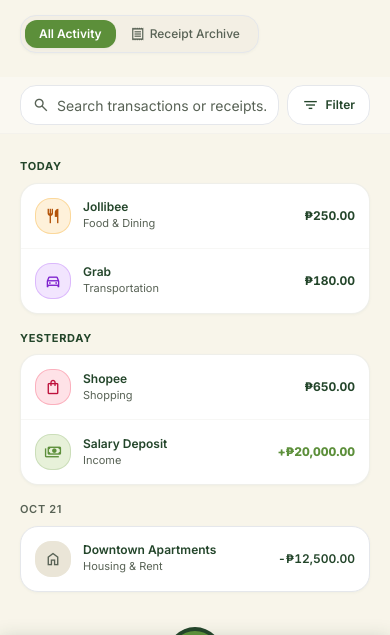
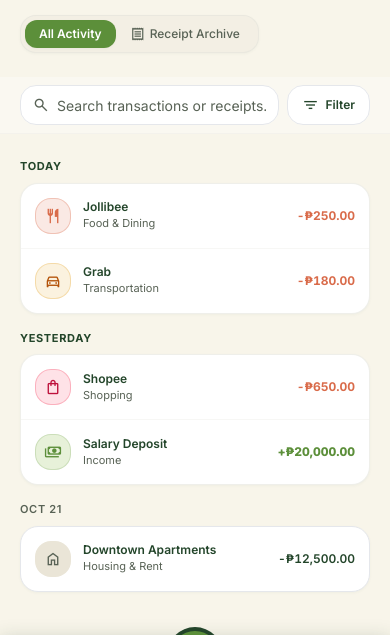
Before and after one commit to WWH16/AntTipid, a Django app: page /transactions/ in a window 390 px wide. Shown: the part 139-774 px from the top of the page. Run offline with Django 5.2, Linux system fonts and the light colour scheme; some libraries are stand-ins or nearby versions.

Commit message:
refactor the color on the transactions

```diff
--- a/dashboard/templates/dashboard/components/form_action_bar.html
+++ b/dashboard/templates/dashboard/components/form_action_bar.html
@@ -15,7 +15,7 @@ Usage:
     </button>
     {% endif %}
 
-    <button type="{{ submit_type|default:'submit' }}" id="{{ submit_id|default:'btn-save-transaction' }}" class="inline-flex items-center justify-center gap-1.5 px-6 py-2 h-10 rounded-xl bg-primary text-on-primary font-label-md text-xs sm:text-sm font-semibold hover:bg-primary-container hover:text-on-primary-container shadow-xs active:scale-[0.98] transition-all cursor-pointer">
+    <button type="{{ submit_type|default:'submit' }}" id="{{ submit_id|default:'btn-save-transaction' }}" class="inline-flex items-center justify-center gap-1.5 px-6 py-2 h-10 rounded-xl bg-primary text-white font-label-md text-xs sm:text-sm font-semibold hover:bg-primary/90 shadow-xs active:scale-[0.98] transition-all cursor-pointer">
         {% if icon_name %}<span class="material-symbols-outlined text-[18px]">{{ icon_name }}</span>{% endif %}
         <span>{{ submit_label|default:"Save Entry" }}</span>
     </button>
--- a/dashboard/templates/dashboard/scan_receipt.html
+++ b/dashboard/templates/dashboard/scan_receipt.html
@@ -34,8 +34,8 @@
 
     /* Drag over state for dropzone */
     .drag-over {
-        border-color: var(--primary, #006c49) !important;
-        background-color: rgba(0, 108, 73, 0.04) !important;
+        border-color: var(--primary, #5C8F3A) !important;
+        background-color: rgba(92, 143, 58, 0.08) !important;
     }
 </style>
 {% endblock %}
--- a/dashboard/templates/dashboard/transactions.html
+++ b/dashboard/templates/dashboard/transactions.html
@@ -12,15 +12,15 @@
         <!-- ═══════════════════════════════════════ -->
         <div class="flex flex-col sm:flex-row justify-between items-start sm:items-center gap-4">
             <div>
-                <h1 class="font-headline-lg text-2xl sm:text-3xl font-bold text-on-surface tracking-tight">History & Receipts</h1>
+                <h1 class="font-headline-lg text-2xl sm:text-3xl font-bold text-deep-forest tracking-tight">History & Receipts</h1>
                 <p class="font-body-sm text-xs sm:text-sm text-on-surface-variant mt-0.5">Track your expenses, transactions, and scanned receipt archive.</p>
             </div>
 
             <!-- View Switcher (All Activity vs Receipt Archive) -->
             <div class="flex items-center gap-2 self-stretch sm:self-auto justify-between sm:justify-end">
-                <div class="flex bg-surface-container-low rounded-xl p-1 border border-surface-variant/60 shadow-xs" id="view-mode-toggle-group">
-                    <button id="btn-view-transactions" class="btn-view-mode px-3.5 py-1.5 rounded-lg bg-primary text-on-primary font-label-md text-xs font-semibold shadow-xs transition-all flex items-center gap-1 cursor-pointer">All Activity</button>
-                    <button id="btn-view-receipts" class="btn-view-mode px-3.5 py-1.5 rounded-lg font-label-md text-xs text-on-surface-variant hover:text-on-surface font-medium transition-all flex items-center gap-1 cursor-pointer">
+                <div class="flex bg-surface-container-low rounded-xl p-1 border border-outline-variant/60 shadow-xs" id="view-mode-toggle-group">
+                    <button id="btn-view-transactions" class="btn-view-mode px-3.5 py-1.5 rounded-lg bg-primary text-white font-label-md text-xs font-semibold shadow-xs transition-all flex items-center gap-1 cursor-pointer">All Activity</button>
+                    <button id="btn-view-receipts" class="btn-view-mode px-3.5 py-1.5 rounded-lg font-label-md text-xs text-on-surface-variant hover:text-deep-forest font-medium transition-all flex items-center gap-1 cursor-pointer">
                         <span class="material-symbols-outlined text-[16px]">receipt</span>
                         Receipt Archive
                     </button>
@@ -96,10 +96,10 @@
                 <div class="transaction-group" data-date-group="today">
                     <h2 class="font-label-sm text-[11px] text-deep-forest mb-2 uppercase tracking-[0.06em] font-bold">Today</h2>
                     <div class="bg-surface-container-lowest rounded-2xl border border-outline-variant/60 shadow-xs overflow-hidden">
-                        <!-- Item 1: Jollibee -->
+                        <!-- Item 1: Jollibee (Expense) -->
                         <div class="tx-item flex items-center justify-between p-3.5 border-b border-outline-variant/30 last:border-b-0 hover:bg-surface-container-low/50 transition-colors cursor-pointer" data-type="expense" data-category="Dining">
                             <div class="flex items-center gap-3 min-w-0">
-                                <div class="w-9 h-9 rounded-xl bg-amber-500/15 text-amber-700 border border-amber-500/30 flex items-center justify-center shrink-0">
+                                <div class="w-9 h-9 rounded-xl bg-expense/15 text-expense border border-expense/30 flex items-center justify-center shrink-0">
                                     <span class="material-symbols-outlined text-[18px]">restaurant</span>
                                 </div>
                                 <div class="min-w-0">
@@ -107,13 +107,13 @@
                                     <p class="tx-cat font-body-sm text-[11px] text-on-surface-variant truncate">Food & Dining</p>
                                 </div>
                             </div>
-                            <span class="font-label-md text-xs sm:text-sm text-deep-forest font-bold whitespace-nowrap ml-2 tabular-nums">₱250.00</span>
+                            <span class="font-label-md text-xs sm:text-sm text-expense font-bold whitespace-nowrap ml-2 tabular-nums">-₱250.00</span>
                         </div>
 
-                        <!-- Item 2: Grab -->
+                        <!-- Item 2: Grab (Expense) -->
                         <div class="tx-item flex items-center justify-between p-3.5 border-b border-outline-variant/30 last:border-b-0 hover:bg-surface-container-low/50 transition-colors cursor-pointer" data-type="expense" data-category="Transportation">
                             <div class="flex items-center gap-3 min-w-0">
-                                <div class="w-9 h-9 rounded-xl bg-purple-500/15 text-purple-700 border border-purple-500/30 flex items-center justify-center shrink-0">
+                                <div class="w-9 h-9 rounded-xl bg-warning/15 text-amber-700 border border-warning/30 flex items-center justify-center shrink-0">
                                     <span class="material-symbols-outlined text-[18px]">directions_car</span>
                                 </div>
                                 <div class="min-w-0">
@@ -121,7 +121,7 @@
                                     <p class="tx-cat font-body-sm text-[11px] text-on-surface-variant truncate">Transportation</p>
                                 </div>
                             </div>
-                            <span class="font-label-md text-xs sm:text-sm text-deep-forest font-bold whitespace-nowrap ml-2 tabular-nums">₱180.00</span>
+                            <span class="font-label-md text-xs sm:text-sm text-expense font-bold whitespace-nowrap ml-2 tabular-nums">-₱180.00</span>
                         </div>
                     </div>
                 </div>
@@ -130,7 +130,7 @@
                 <div class="transaction-group" data-date-group="yesterday">
                     <h2 class="font-label-sm text-[11px] text-deep-forest mb-2 uppercase tracking-[0.06em] font-bold">Yesterday</h2>
                     <div class="bg-surface-container-lowest rounded-2xl border border-outline-variant/60 shadow-xs overflow-hidden">
-                        <!-- Item 1: Shopee -->
+                        <!-- Item 1: Shopee (Expense) -->
                         <div class="tx-item flex items-center justify-between p-3.5 border-b border-outline-variant/30 last:border-b-0 hover:bg-surface-container-low/50 transition-colors cursor-pointer" data-type="expense" data-category="Shopping">
                             <div class="flex items-center gap-3 min-w-0">
                                 <div class="w-9 h-9 rounded-xl bg-rose-500/15 text-rose-700 border border-rose-500/30 flex items-center justify-center shrink-0">
@@ -141,10 +141,10 @@
                                     <p class="tx-cat font-body-sm text-[11px] text-on-surface-variant truncate">Shopping</p>
                                 </div>
                             </div>
-                            <span class="font-label-md text-xs sm:text-sm text-deep-forest font-bold whitespace-nowrap ml-2 tabular-nums">₱650.00</span>
+                            <span class="font-label-md text-xs sm:text-sm text-expense font-bold whitespace-nowrap ml-2 tabular-nums">-₱650.00</span>
                         </div>
 
-                        <!-- Item 2 (Income) -->
+                        <!-- Item 2 (Income - Soft Green + Ant Green) -->
                         <div class="tx-item flex items-center justify-between p-3.5 border-b border-outline-variant/30 last:border-b-0 hover:bg-surface-container-low/50 transition-colors cursor-pointer" data-type="income" data-category="Income">
                             <div class="flex items-center gap-3 min-w-0">
                                 <div class="w-9 h-9 rounded-xl bg-soft-green text-primary border border-primary/20 flex items-center justify-center shrink-0">
```
